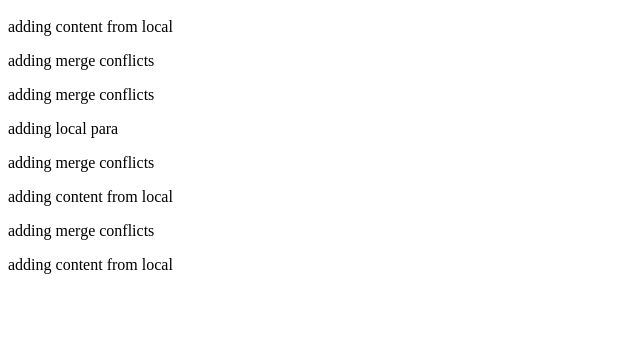
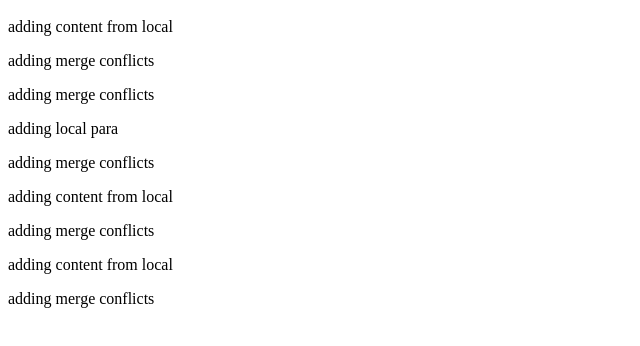
Before and after one commit to ayushgoyal9991/PSI-training, a plain HTML site: page index.html in a window 1280 px wide. Shown: the part 48-394 px from the top of the page, without its empty margins (0-640 px from the left). Drawn offline with Linux system fonts and the light colour scheme.

Commit message:
resolving index.html

```diff
--- a/index.html
+++ b/index.html
@@ -16,5 +16,6 @@
   <p> adding merge conflicts</p>
 
 <p> adding content from local</p>
+  <p> adding merge conflicts</p>
 </body>
 </html>
```
